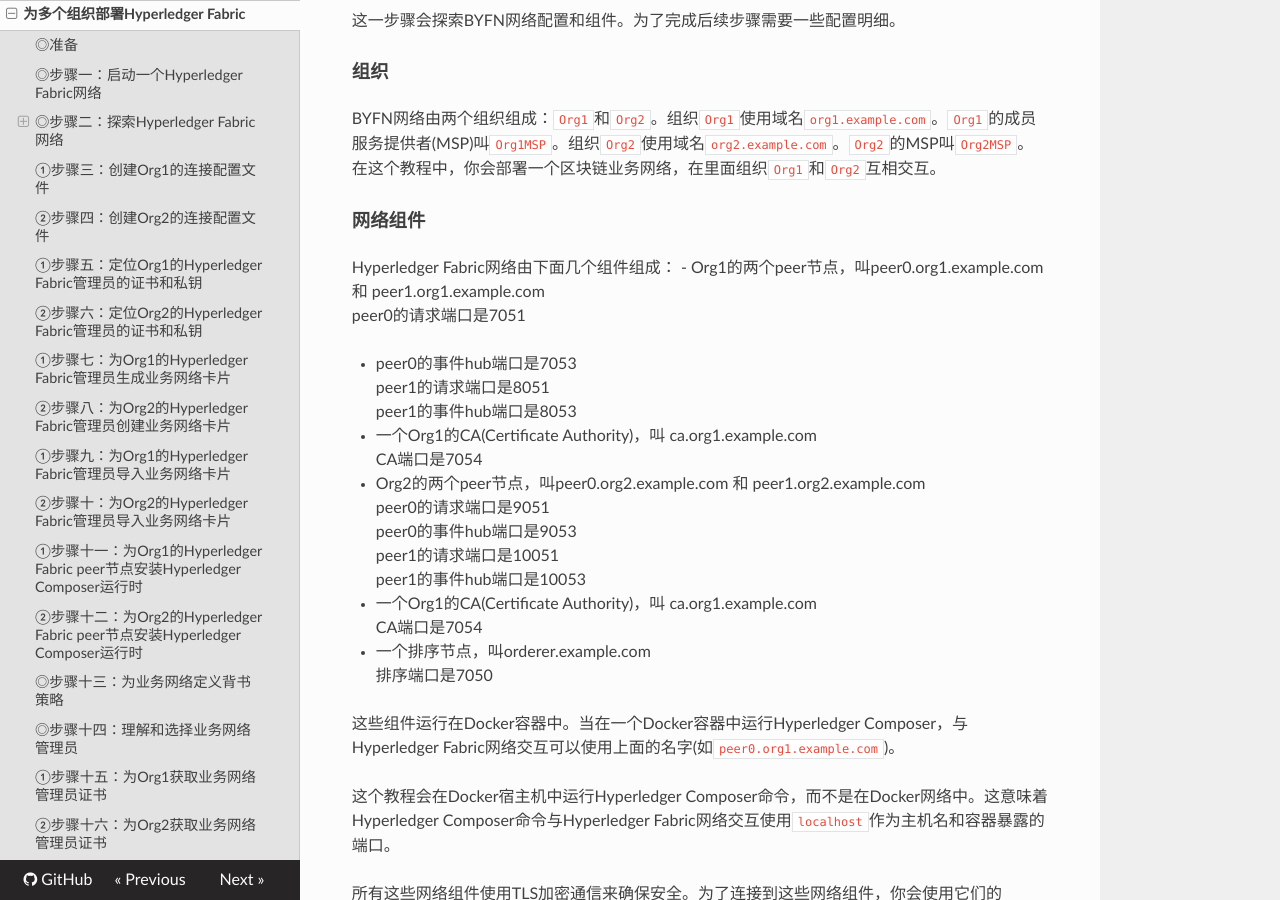
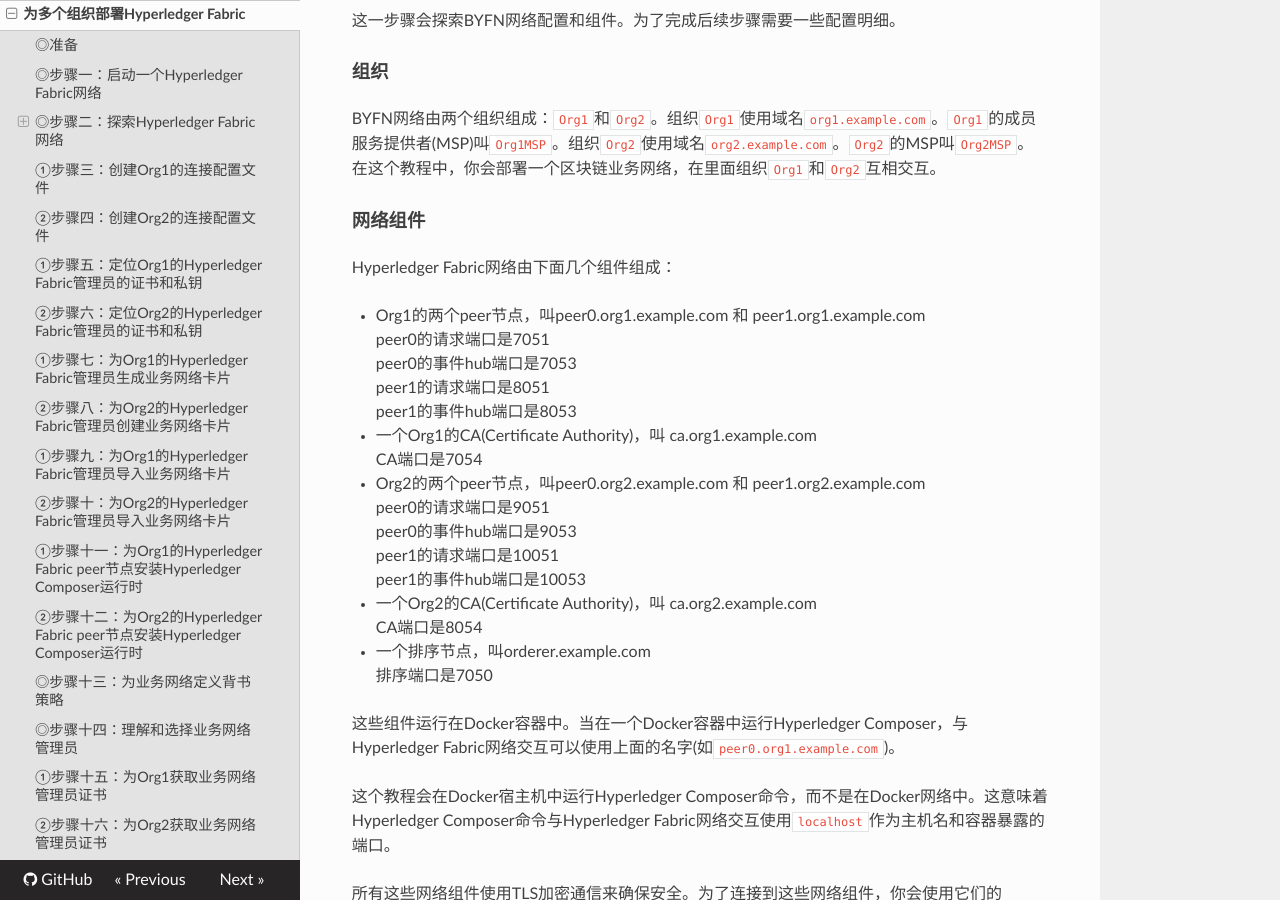
Before and after one commit to wbwangk/ComposerDocs, an MkDocs documentation site: the page built from docs/tutorials_deploy-to-fabric-multi-org.md, in a window 1280 px wide and 900 px high, scrolled down 1900 px. Built offline with MkDocs 1.6.1, drawn with Linux system fonts in a browser that asks for light colours; nearby versions of some CDN libraries; old or Windows-style settings are respelled for this version of MkDocs.

Commit message:
Update tutorials_deploy-to-fabric-multi-org.md

```diff
--- a/docs/tutorials_deploy-to-fabric-multi-org.md
+++ b/docs/tutorials_deploy-to-fabric-multi-org.md
@@ -72,27 +72,27 @@
 
 #### 网络组件
 Hyperledger Fabric网络由下面几个组件组成：
+
  - Org1的两个peer节点，叫peer0.org1.example.com 和 peer1.org1.example.com
-  peer0的请求端口是7051
-
- - peer0的事件hub端口是7053
-  peer1的请求端口是8051
-  peer1的事件hub端口是8053
+   peer0的请求端口是7051
+   peer0的事件hub端口是7053
+   peer1的请求端口是8051
+   peer1的事件hub端口是8053
 
  - 一个Org1的CA(Certificate Authority)，叫 ca.org1.example.com
-  CA端口是7054
+   CA端口是7054
 
  - Org2的两个peer节点，叫peer0.org2.example.com 和 peer1.org2.example.com
-  peer0的请求端口是9051
-  peer0的事件hub端口是9053
-  peer1的请求端口是10051
-  peer1的事件hub端口是10053
+   peer0的请求端口是9051
+   peer0的事件hub端口是9053
+   peer1的请求端口是10051
+   peer1的事件hub端口是10053
 
- - 一个Org1的CA(Certificate Authority)，叫 ca.org1.example.com
-  CA端口是7054
+ - 一个Org2的CA(Certificate Authority)，叫 ca.org2.example.com
+   CA端口是8054
 
  - 一个排序节点，叫orderer.example.com
-  排序端口是7050
+   排序端口是7050
 
 这些组件运行在Docker容器中。当在一个Docker容器中运行Hyperledger Composer，与Hyperledger Fabric网络交互可以使用上面的名字(如`peer0.org1.example.com`)。
 
```
